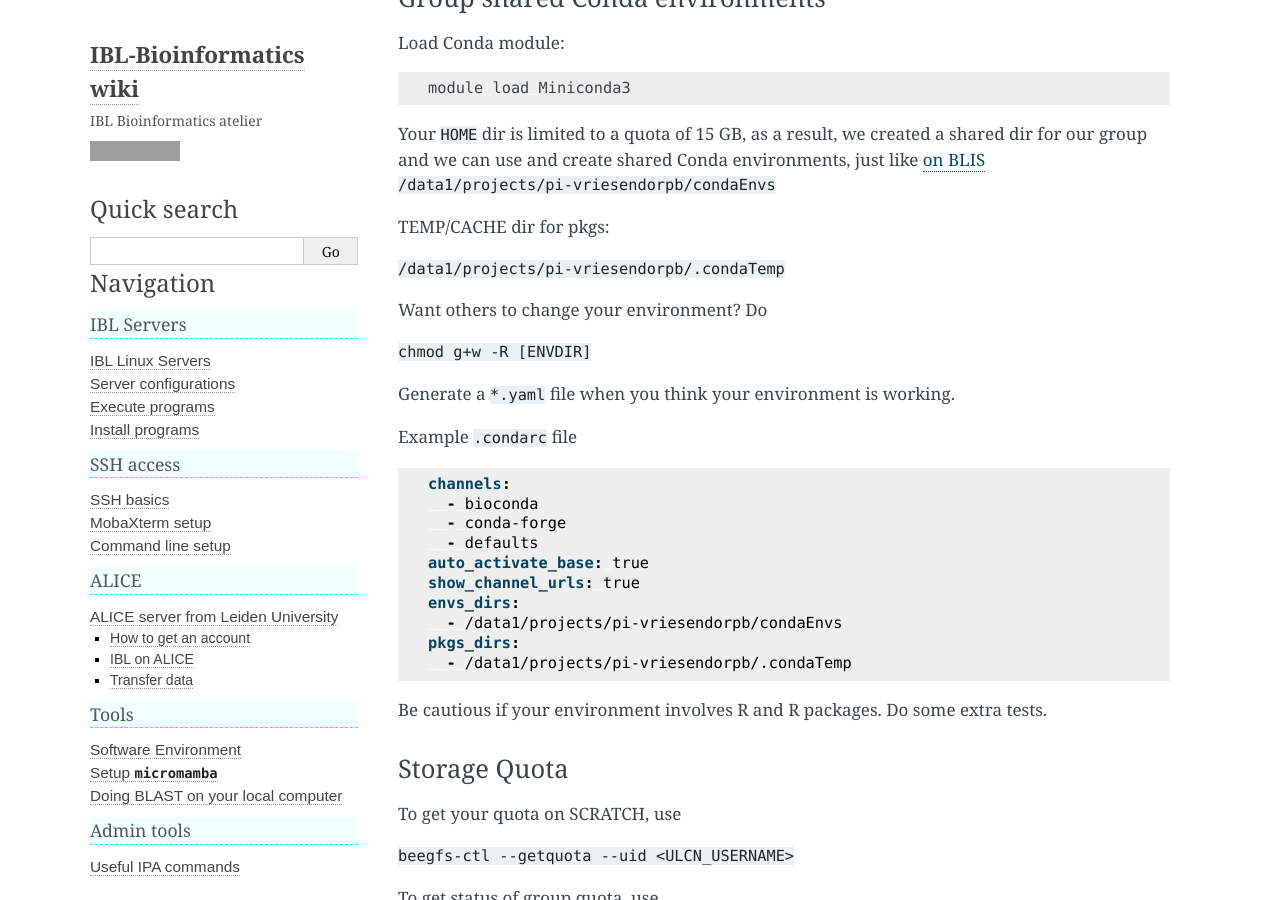
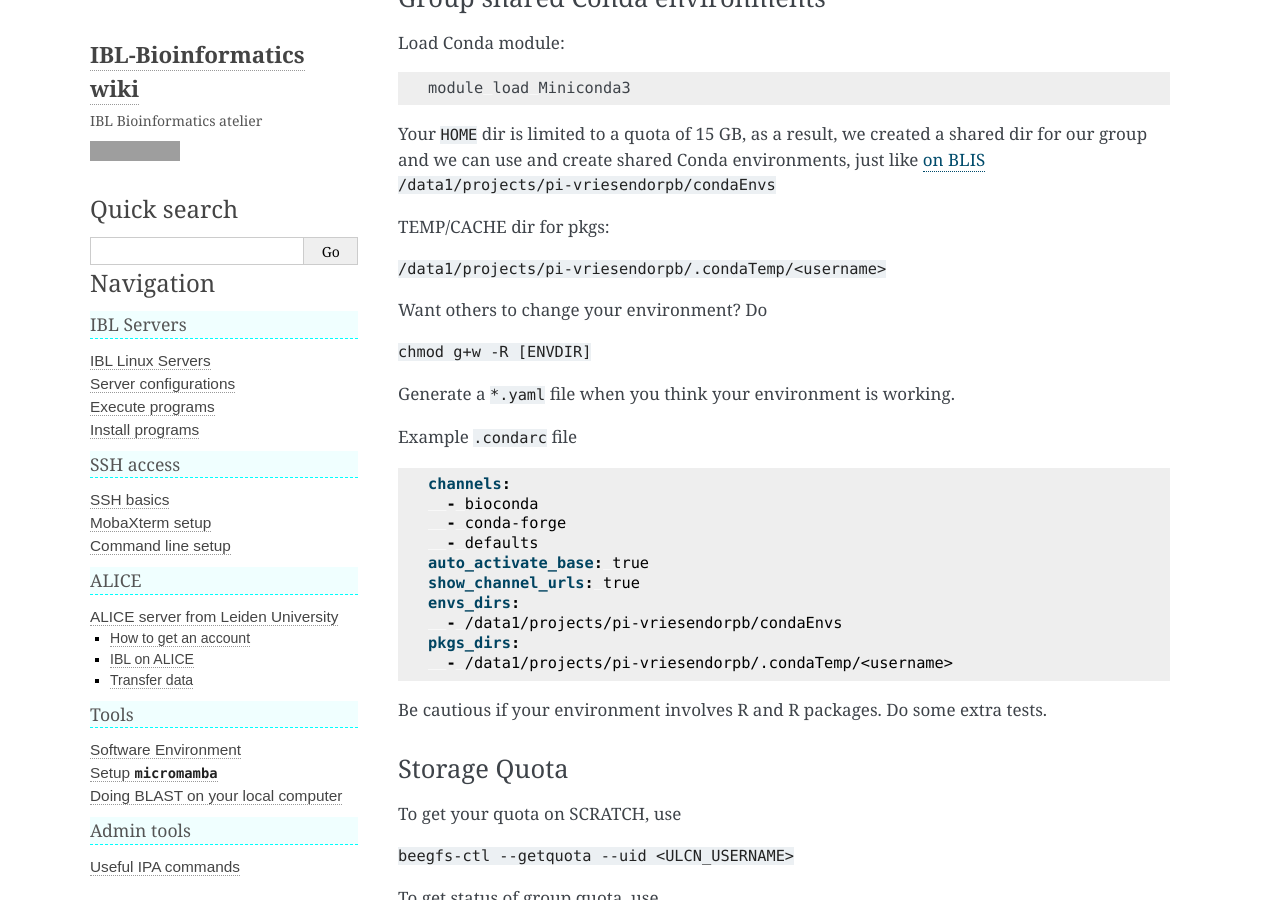
Before and after one commit to IBL-bioinfo/IBL-bioinformatics-wiki, a Sphinx documentation site: the page built from docs/source/alice/alice_ibl.md, in a window 1280 px wide and 900 px high, scrolled down 969 px. Built offline with Sphinx 7.4.7, drawn with Linux system fonts in a browser that asks for light colours; some of the changed lines change nothing that is shown; grey boxes are pictures that could not be loaded.

Commit message:
Fix possible conda cache problem on ALICE by change user behaviour

````diff
--- a/docs/source/alice/alice_ibl.md
+++ b/docs/source/alice/alice_ibl.md
@@ -47,7 +47,7 @@ Your `HOME` dir is limited to a quota of 15 GB, as a result, we created a shared
 
 TEMP/CACHE dir for pkgs:
 
-`/data1/projects/pi-vriesendorpb/.condaTemp`
+`/data1/projects/pi-vriesendorpb/.condaTemp/<username>`
 
 Want others to change your environment? Do
 
@@ -67,7 +67,7 @@ show_channel_urls: true
 envs_dirs:
   - /data1/projects/pi-vriesendorpb/condaEnvs
 pkgs_dirs:
-  - /data1/projects/pi-vriesendorpb/.condaTemp
+  - /data1/projects/pi-vriesendorpb/.condaTemp/<username>
 ```
 
 Be cautious if your environment involves R and R packages. Do some extra tests.
````
